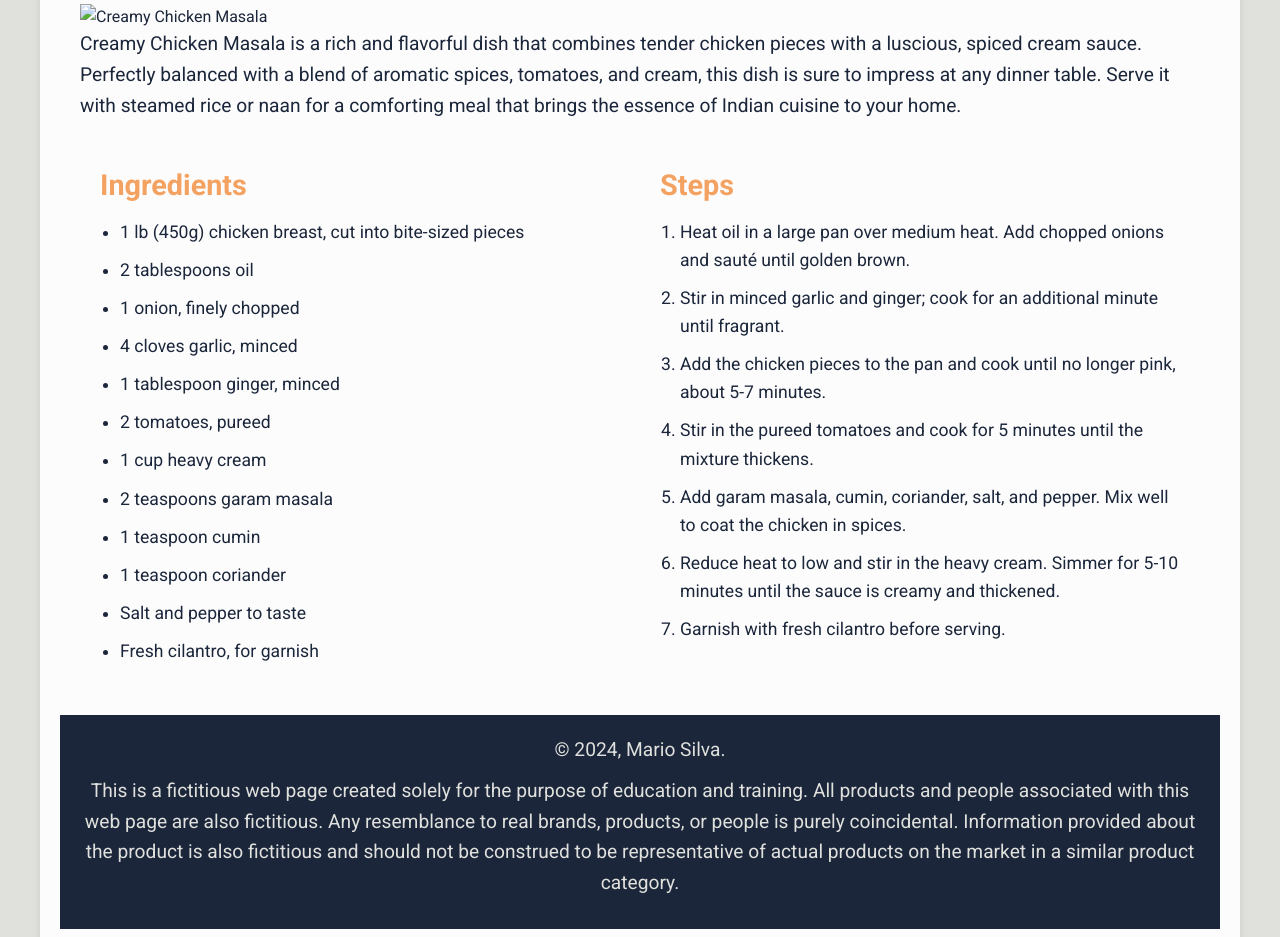
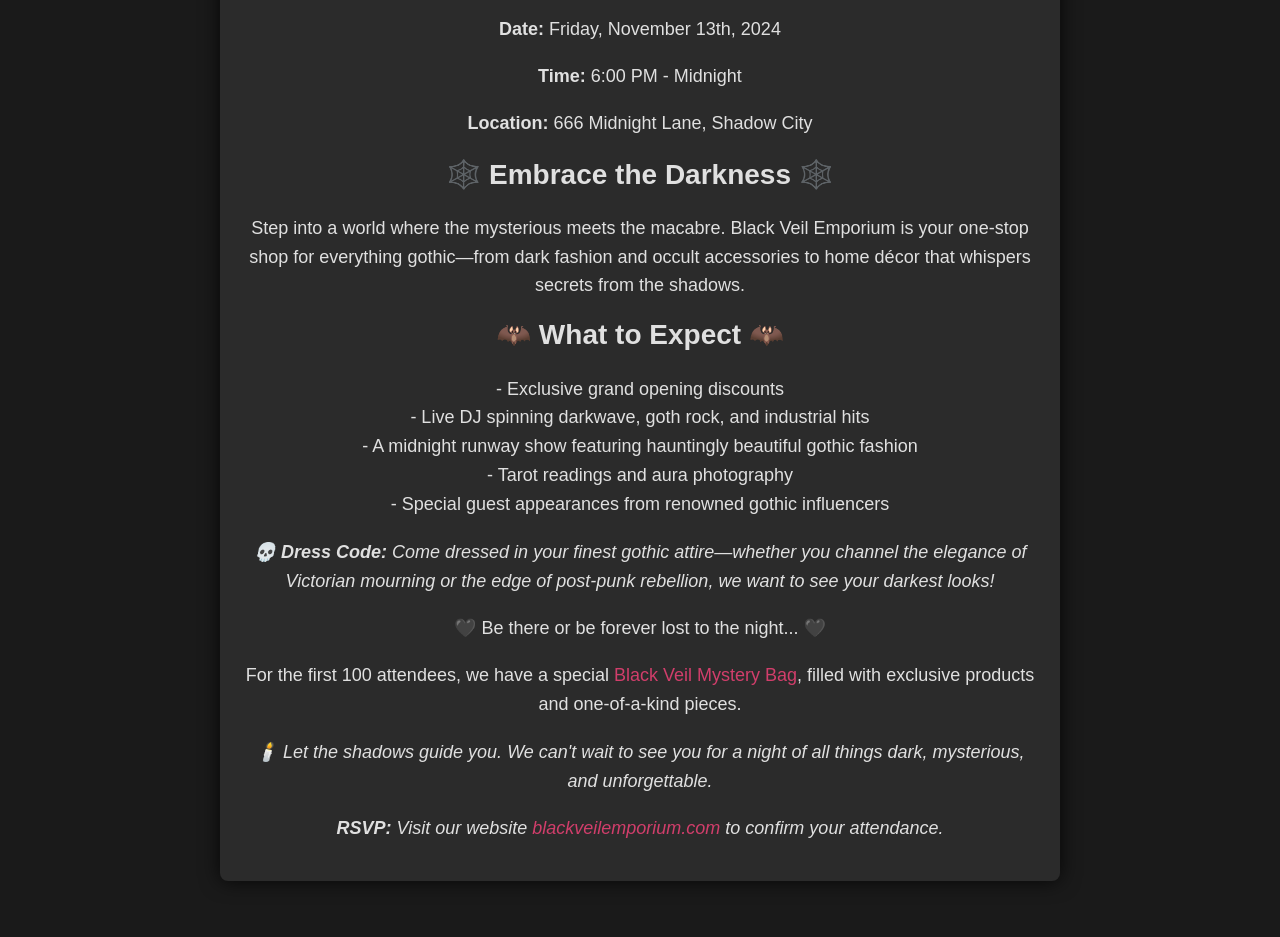
Before and after one commit to MarioS1lva/clas, a plain HTML site: page GRA1750p2MarioSilva2024/index.html in a window 1280 px wide. Shown: the part 267-1204 px from the top of the page. After the commit the page ends 1176 px from the top, so only its background shows below. Drawn offline with Linux system fonts and the light colour scheme.

Commit message:
Update index.html

```diff
--- a/GRA1750p2MarioSilva2024/index.html
+++ b/GRA1750p2MarioSilva2024/index.html
@@ -3,159 +3,106 @@
 <head>
     <meta charset="UTF-8">
     <meta name="viewport" content="width=device-width, initial-scale=1.0">
-    <title>Creamy Chicken Masala</title>
-    <!-- Google Web Font Link -->
-    <link href="https://fonts.googleapis.com/css2?family=Roboto:wght@400;700&display=swap" rel="stylesheet">
+    <title>Grand Opening Invitation - Black Veil Emporium</title>
     <style>
-        /* CSS Reset */
-        * {
-            margin: 0;
-            padding: 0;
-            box-sizing: border-box;
-        }
-
         body {
-            background-image: url('gra1750p3FirstnameLastnameYear/background.jpg'); /* Your background image */
-            background-size: cover;
-            background-repeat: no-repeat;
-            background-position: center;
-            background-color: #E0E1DD; /* Backup background color */
-            font-family: 'Roboto', sans-serif;
-            line-height: 1.6;
-            color: #1B263B;
-            padding: 20px;
-        }
-
-        /* General Container Box Properties */
-        div {
-            max-width: 1200px;
-            margin: 0 auto;
-            padding: 20px;
-            background-color: rgba(255, 255, 255, 0.9); /* Semi-transparent background */
-            box-shadow: 0 4px 8px rgba(0, 0, 0, 0.1);
-        }
-
-        /* Header Styles */
-        header {
-            background-color: #415A77;
-            color: #E0E1DD;
+            font-family: 'Arial', sans-serif;
+            background-color: #1a1a1a;
+            color: #e0e0e0;
             text-align: center;
             padding: 20px;
         }
 
-        header h1 {
-            font-size: 2.5em;
+        .container {
+            max-width: 800px;
+            margin: 0 auto;
+            padding: 20px;
+            background-color: #2b2b2b;
+            border-radius: 8px;
+            box-shadow: 0 0 20px rgba(0, 0, 0, 0.8);
         }
 
-        header img {
-            width: 100px;
-            height: auto;
-            margin-top: 10px;
-        }
-
-        /* Main Content Styles */
-        main {
-            padding: 20px;
+        h1 {
+            font-size: 36px;
+            color: #d13e6b;
         }
 
         h2 {
-            color: #E76F51;
-            font-size: 2em;
-            margin-bottom: 20px;
+            font-size: 28px;
+            color: #e0e0e0;
+            margin-top: 0;
         }
 
         p {
-            font-size: 1.2em;
-            margin-bottom: 20px;
+            font-size: 18px;
+            line-height: 1.6;
         }
 
-        /* Sections */
-        section {
-            width: 50%; /* Each section takes up half the width */
-            display: inline-block; /* Allows sections to be inline */
-            box-sizing: border-box; /* Include padding and border in width */
-            padding: 20px;
-            margin-right: -4px; /* Adjust for inline-block spacing */
-            vertical-align: top;
+        .details {
+            font-size: 20px;
+            margin: 20px 0;
         }
 
-        section h3 {
-            color: #F4A261;
-            font-size: 1.8em;
-            margin-bottom: 10px;
+        .dress-code, .rsvp {
+            font-size: 18px;
+            font-style: italic;
+            margin-top: 20px;
         }
 
-        ul, ol {
-            margin-left: 20px;
-            font-size: 1.1em;
+        a {
+            color: #d13e6b;
+            text-decoration: none;
         }
 
-        li {
-            margin-bottom: 10px;
+        a:hover {
+            text-decoration: underline;
         }
 
-        /* Footer Styles */
-        footer {
-            background-color: #1B263B;
-            color: #E0E1DD;
-            text-align: center;
-            padding: 20px;
+        .highlight {
+            color: #d13e6b;
         }
-
-        footer p {
-            margin-bottom: 10px;
-        }
-
     </style>
 </head>
 <body>
-    <div>
-        <header>
-            <h1>Mario's Recipes</h1>
-            <img src="Logo-chef.jpg" alt="Cooking with Mario logo">
-        </header>
+    <div class="container">
+        <h1>🖤 You're Invited to the Darkest Grand Opening of the Year! 🖤</h1>
+        <h2>Grand Opening of <span class="highlight">Black Veil Emporium</span></h2>
 
-        <main>
-            <h2>Creamy Chicken Masala</h2>
-            <img src="pcreamy-chicken-masala.jpg" alt="Creamy Chicken Masala">
-            <p>Creamy Chicken Masala is a rich and flavorful dish that combines tender chicken pieces with a luscious, spiced cream sauce. Perfectly balanced with a blend of aromatic spices, tomatoes, and cream, this dish is sure to impress at any dinner table. Serve it with steamed rice or naan for a comforting meal that brings the essence of Indian cuisine to your home.</p>
+        <div class="details">
+            <p><strong>Event:</strong> Grand Opening of Black Veil Emporium</p>
+            <p><strong>Date:</strong> Friday, November 13th, 2024</p>
+            <p><strong>Time:</strong> 6:00 PM - Midnight</p>
+            <p><strong>Location:</strong> 666 Midnight Lane, Shadow City</p>
+        </div>
 
-            <section>
-                <h3>Ingredients</h3>
-                <ul>
-                    <li>1 lb (450g) chicken breast, cut into bite-sized pieces</li>
-                    <li>2 tablespoons oil</li>
-                    <li>1 onion, finely chopped</li>
-                    <li>4 cloves garlic, minced</li>
-                    <li>1 tablespoon ginger, minced</li>
-                    <li>2 tomatoes, pureed</li>
-                    <li>1 cup heavy cream</li>
-                    <li>2 teaspoons garam masala</li>
-                    <li>1 teaspoon cumin</li>
-                    <li>1 teaspoon coriander</li>
-                    <li>Salt and pepper to taste</li>
-                    <li>Fresh cilantro, for garnish</li>
-                </ul>
-            </section>
+        <h2>🕸️ Embrace the Darkness 🕸️</h2>
+        <p>
+            Step into a world where the mysterious meets the macabre. Black Veil Emporium is your one-stop shop for everything gothic—from dark fashion and occult accessories to home décor that whispers secrets from the shadows.
+        </p>
 
-            <section>
-                <h3>Steps</h3>
-                <ol>
-                    <li>Heat oil in a large pan over medium heat. Add chopped onions and sauté until golden brown.</li>
-                    <li>Stir in minced garlic and ginger; cook for an additional minute until fragrant.</li>
-                    <li>Add the chicken pieces to the pan and cook until no longer pink, about 5-7 minutes.</li>
-                    <li>Stir in the pureed tomatoes and cook for 5 minutes until the mixture thickens.</li>
-                    <li>Add garam masala, cumin, coriander, salt, and pepper. Mix well to coat the chicken in spices.</li>
-                    <li>Reduce heat to low and stir in the heavy cream. Simmer for 5-10 minutes until the sauce is creamy and thickened.</li>
-                    <li>Garnish with fresh cilantro before serving.</li>
-                </ol>
-            </section>
-        </main>
+        <h2>🦇 What to Expect 🦇</h2>
+        <p>
+            - Exclusive grand opening discounts<br>
+            - Live DJ spinning darkwave, goth rock, and industrial hits<br>
+            - A midnight runway show featuring hauntingly beautiful gothic fashion<br>
+            - Tarot readings and aura photography<br>
+            - Special guest appearances from renowned gothic influencers
+        </p>
 
-        <footer>
-            <p>© 2024, Mario Silva.</p>
-            <p>This is a fictitious web page created solely for the purpose of education and training. All products and people associated with this web page are also fictitious. Any resemblance to real brands, products, or people is purely coincidental. Information provided about the product is also fictitious and should not be construed to be representative of actual products on the market in a similar product category.</p>
-        </footer>
+        <div class="dress-code">
+            <p>💀 <strong>Dress Code:</strong> Come dressed in your finest gothic attire—whether you channel the elegance of Victorian mourning or the edge of post-punk rebellion, we want to see your darkest looks!</p>
+        </div>
+
+        <p>🖤 Be there or be forever lost to the night... 🖤</p>
+
+        <p>
+            For the first 100 attendees, we have a special <span class="highlight">Black Veil Mystery Bag</span>, filled with exclusive products and one-of-a-kind pieces.
+        </p>
+
+        <div class="rsvp">
+            <p>🕯️ Let the shadows guide you. We can't wait to see you for a night of all things dark, mysterious, and unforgettable.</p>
+            <p><strong>RSVP:</strong> Visit our website <a href="#">blackveilemporium.com</a> to confirm your attendance.</p>
+        </div>
     </div>
 </body>
 </html>
```
